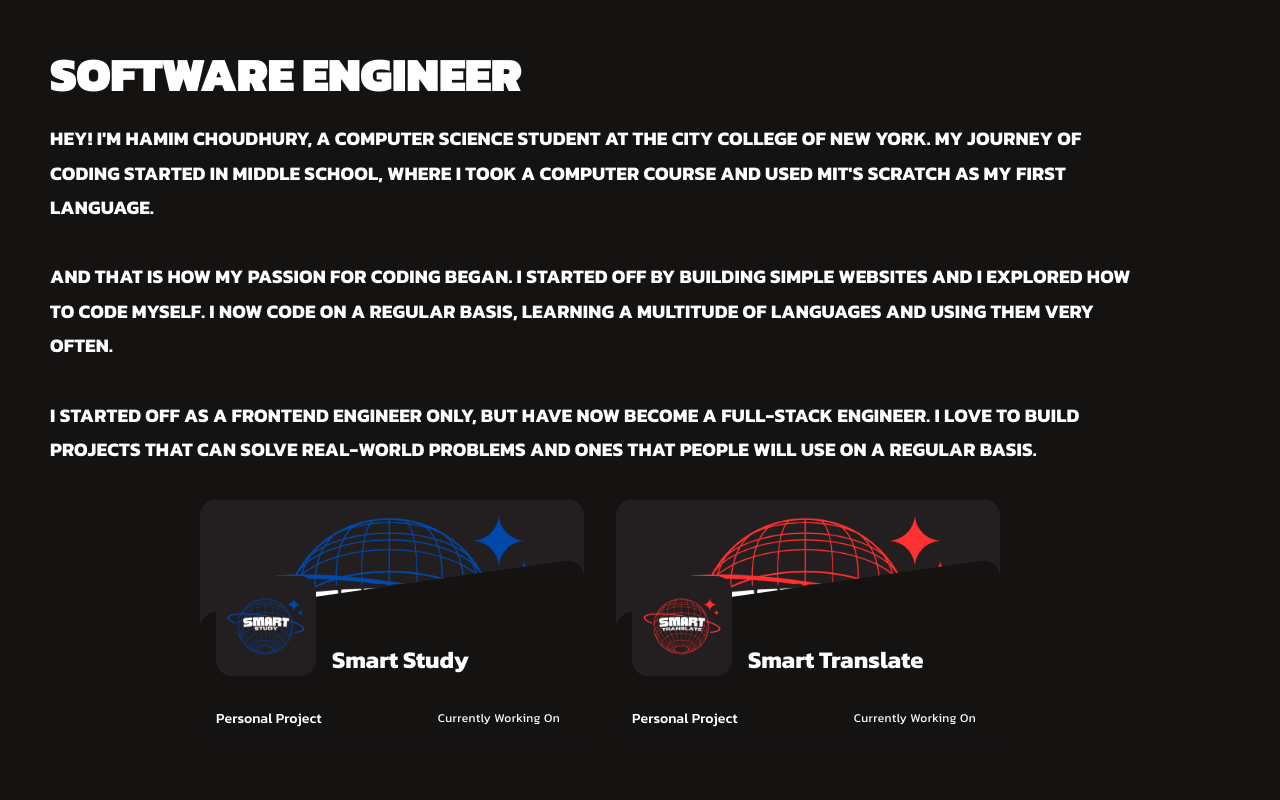
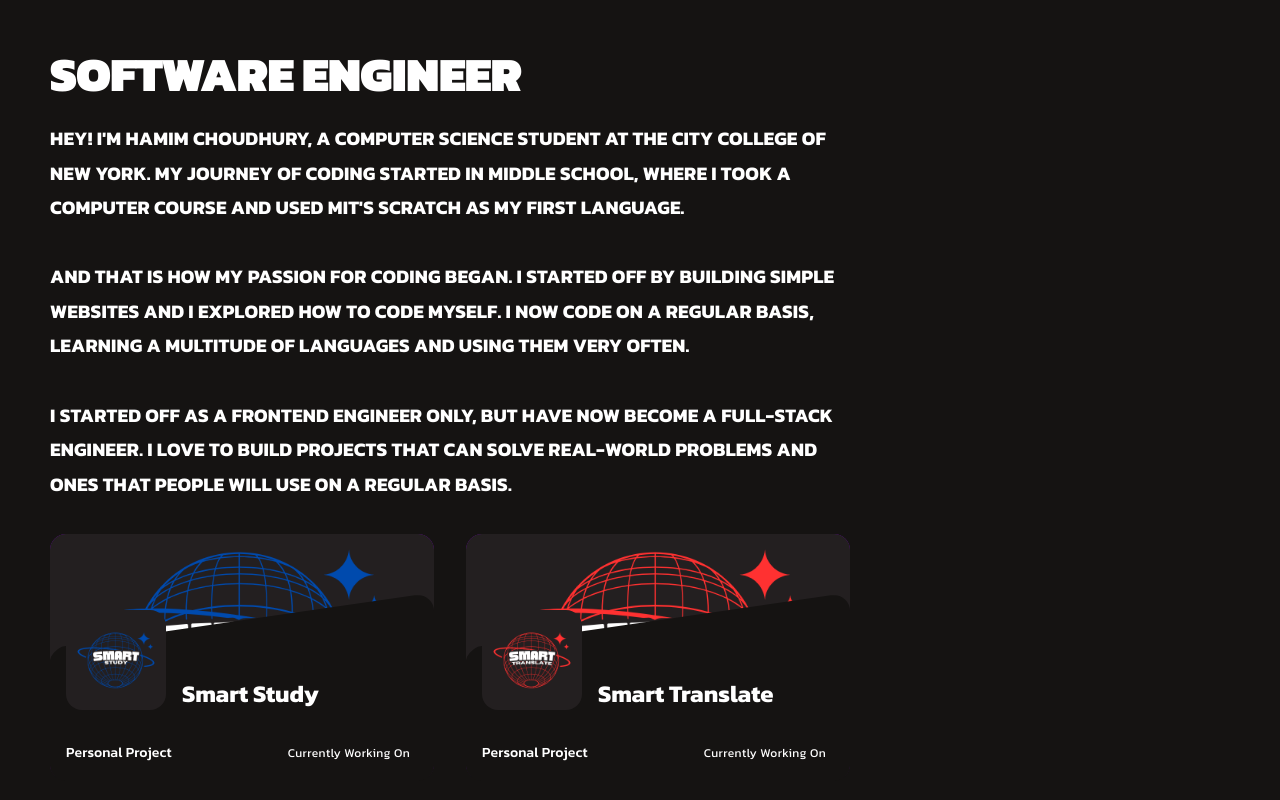
Before and after one commit to hamim23z/Main_OfficialPortfolio_v2, a Next.js app: page / in a window 1280 px wide. Shown: the part 840-1640 px from the top of the page. Built offline with nearby package versions, Linux system fonts and the light colour scheme.

Commit message:
Testing #2. Changed maxwidth to 800px for everything on the right side

```diff
--- a/app/page.js
+++ b/app/page.js
@@ -427,7 +427,7 @@ export default function HomePage() {
                   fontSize: { xs: "0.9rem", md: "1.2rem" },
                   lineHeight: { xs: "1.5", md: "1.8" },
                   textAlign: "left",
-                  maxWidth: "1100px",
+                  maxWidth: "800px",
                   marginTop: "20px",
                 }}
               >
@@ -450,7 +450,6 @@ export default function HomePage() {
                   spacing={4}
                   sx={{
                     maxWidth: "800px",
-                    marginX: "auto",
                     flexDirection: { xs: "column", md: "row" },
                     alignItems: "center",
                     justifyContent: "center",
@@ -514,7 +513,7 @@ export default function HomePage() {
                 </Typography>
               </div>
 
-              <Box mt={4} sx={{ maxWidth: "1100px" }}>
+              <Box mt={4} sx={{ maxWidth: "800px" }}>
                 <Grid
                   container
                   spacing={4}
@@ -1062,7 +1061,7 @@ export default function HomePage() {
                 </Typography>
               </div>
 
-              <Box mt={4} sx={{ maxWidth: "1100px" }}>
+              <Box mt={4} sx={{ maxWidth: "800px" }}>
                 <Grid
                   container
                   spacing={4}
```
